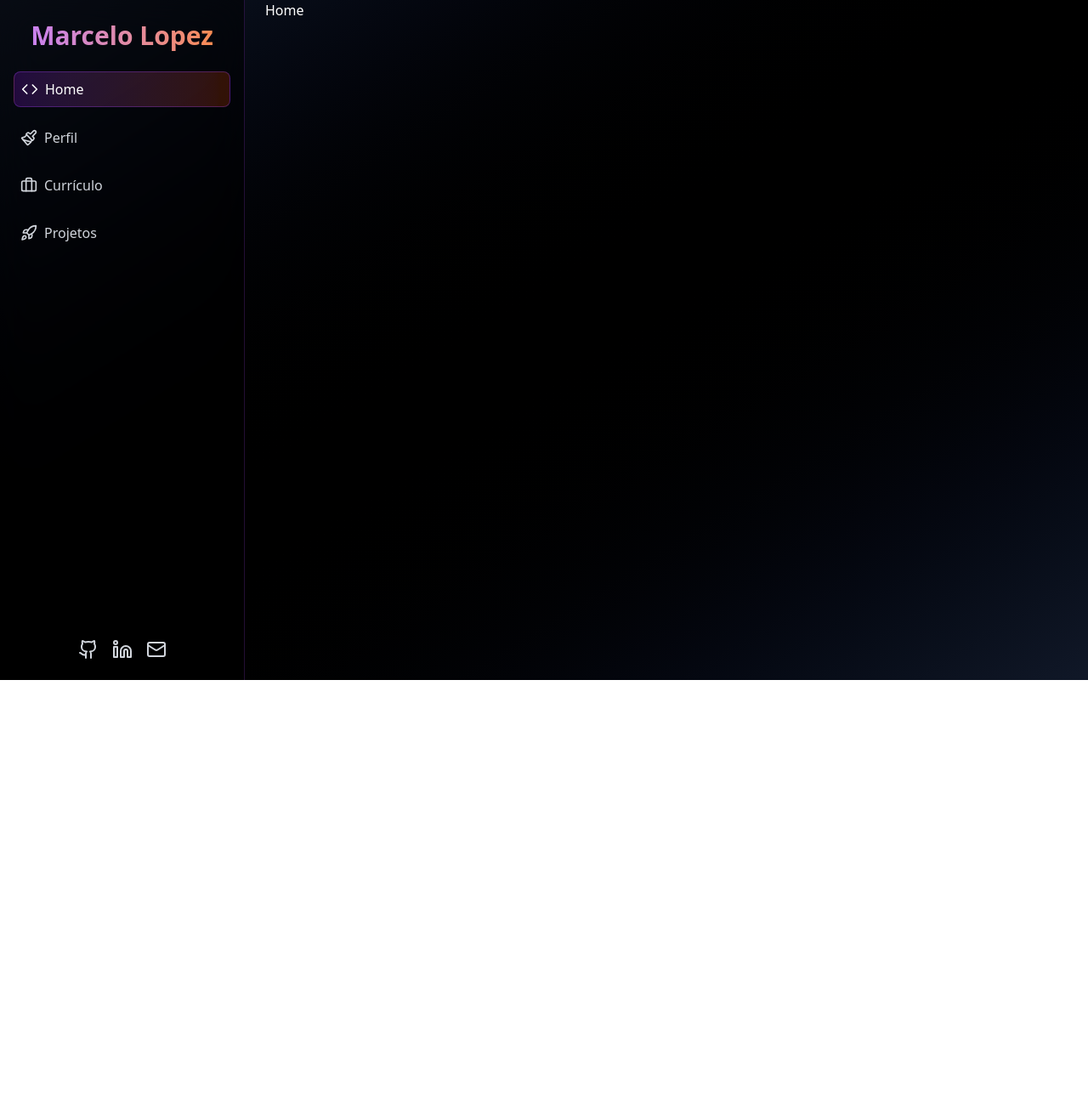
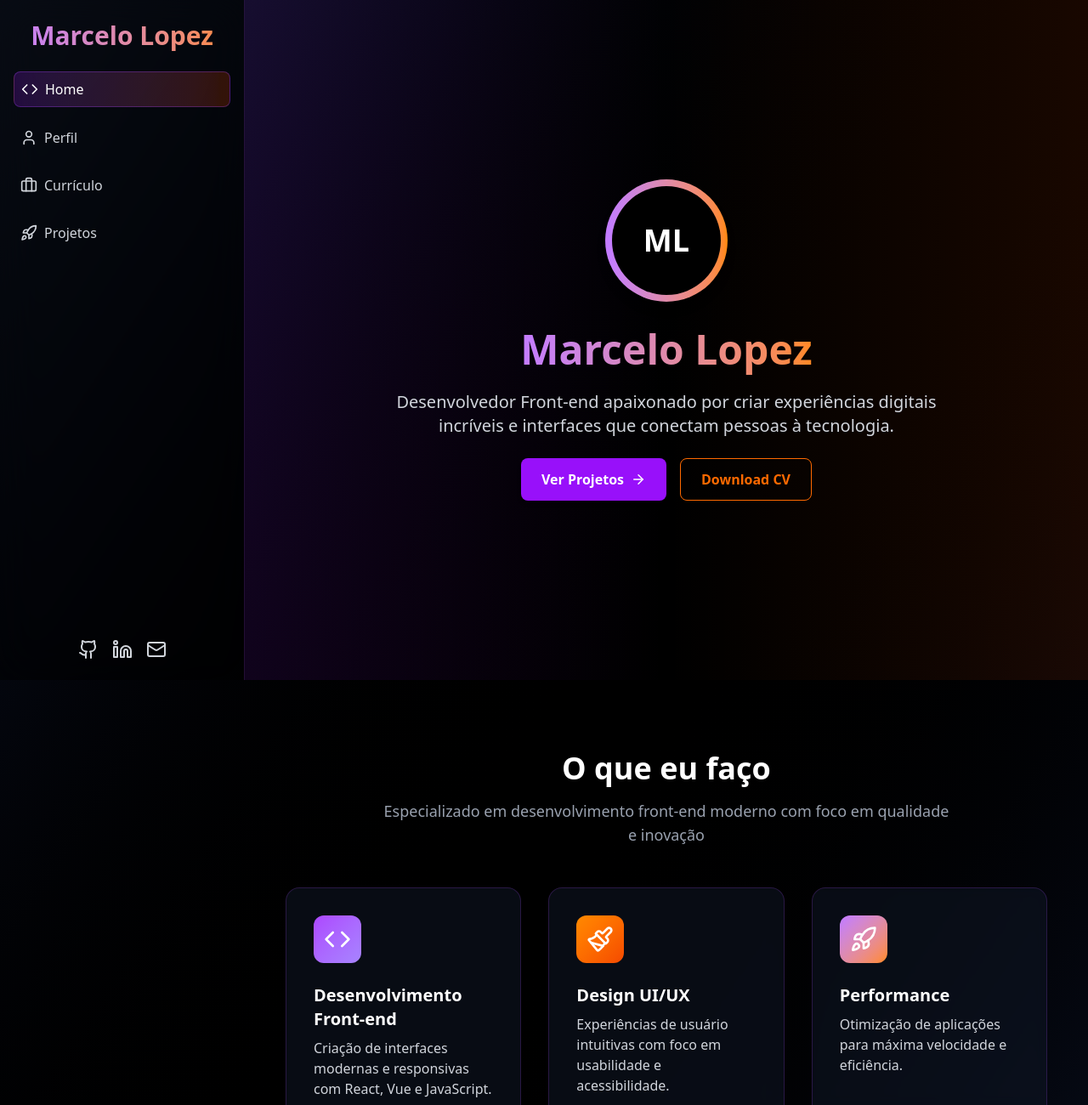
Before and after one commit to malopez23/marcelo-lopez, a React (Vite) app: page / in a window 1280 px wide. Shown: the top 1300 px of the page at 85% size. Before the commit the page ends 800 px from the top, so only its background shows below. Built offline with nearby package versions, Linux system fonts and the light colour scheme; the HTML template or start-up script is replaced by a standard one.

Commit message:
feat: página home implementada

```diff
--- a/src/App.jsx
+++ b/src/App.jsx
@@ -1,12 +1,13 @@
 import { BrowserRouter, Routes, Route } from 'react-router-dom';
 import Layout from './components/Layout';
+import Home from './pages/Home';
 
 function App() {
   return (
     <BrowserRouter>
       <Routes>
         <Route element={<Layout />}>
-          <Route path="/" element={<div>Home</div>} />
+          <Route path="/" element={<Home />} />
           <Route path="/profile" element={<div>Perfil</div>} />
           <Route path="/resume" element={<div>Currículo</div>} />
           <Route path="/projects" element={<div>Projetos</div>} />
--- a/src/components/Layout.jsx
+++ b/src/components/Layout.jsx
@@ -1,6 +1,6 @@
 import { useState } from 'react';
 import { motion, AnimatePresence } from 'framer-motion';
-import { Code, Paintbrush, Briefcase, Rocket, Github, Linkedin, Mail, Menu, X } from 'lucide-react';
+import { Code, User, Briefcase, Rocket, Github, Linkedin, Mail, Menu, X } from 'lucide-react';
 import { Outlet, NavLink } from 'react-router-dom';
 
 const Layout = () => {
@@ -8,19 +8,19 @@ const Layout = () => {
 
   const navItems = [
     { name: 'Home', path: '/', icon: <Code size={20} /> },
-    { name: 'Perfil', path: '/profile', icon: <Paintbrush size={20} /> },
+    { name: 'Perfil', path: '/profile', icon: <User size={20} /> },
     { name: 'Currículo', path: '/resume', icon: <Briefcase size={20} /> },
     { name: 'Projetos', path: '/projects', icon: <Rocket size={20} /> },
   ];
 
   return (
-    <div className="min-h-screen bg-gradient-to-br from-gray-900 via-black to-gray-900 text-white">
+    <div className="min-h-screen bg-gradient-to-br from-gray-900 via-black to-gray-900 text-white w-full" style={{ margin: 0, padding: 0 }}>
       {/* Sidebar (Desktop) */}
       <motion.aside
         initial={{ x: -100, opacity: 0 }}
         animate={{ x: 0, opacity: 1 }}
         transition={{ duration: 0.5 }}
-        className="relative hidden lg:fixed lg:inset-y-0 lg:left-0 lg:z-50 lg:block lg:w-72 lg:overflow-y-auto bg-black/50 backdrop-blur-xl border-r border-purple-500/20"
+        className="hidden lg:block fixed inset-y-0 left-0 z-50 w-72 overflow-y-auto bg-black/50 backdrop-blur-xl border-r border-purple-500/20"
       >
         <div className="text-3xl font-bold bg-gradient-to-r from-purple-400 to-orange-400 bg-clip-text text-transparent text-center mt-6">
           Marcelo Lopez
@@ -116,7 +116,8 @@ const Layout = () => {
       </AnimatePresence>
 
       {/* Conteúdo Principal */}
-      <main className="lg:ml-72 p-6 min-h-screen pt-20 lg:pt-0">
+      <main className="ml-0 lg:ml-72 pt-20 lg:pt-0 min-h-screen" style={{ margin: 0, padding: 0 }}>
+        <div className="lg:pl-72">
           <AnimatePresence mode="wait">
             <motion.div
               key={window.location.pathname}
@@ -128,6 +129,7 @@ const Layout = () => {
               <Outlet />
             </motion.div>
           </AnimatePresence>
+        </div>
       </main>
     </div>
   );
--- a/src/pages/Home.jsx
+++ b/src/pages/Home.jsx
@@ -0,0 +1,133 @@
+import { motion } from 'framer-motion';
+import { Code, Paintbrush, Rocket, ArrowRight } from 'lucide-react';
+
+const services = [
+	{
+		title: 'Desenvolvimento Front-end',
+		description: 'Criação de interfaces modernas e responsivas com React, Vue e JavaScript.',
+		icon: Code,
+		iconBg: 'from-purple-500 to-violet-400',
+	},
+	{
+		title: 'Design UI/UX',
+		description: 'Experiências de usuário intuitivas com foco em usabilidade e acessibilidade.',
+		icon: Paintbrush,
+		iconBg: 'from-orange-400 to-orange-600',
+	},
+	{
+		title: 'Performance',
+		description: 'Otimização de aplicações para máxima velocidade e eficiência.',
+		icon: Rocket,
+		iconBg: 'from-purple-400 to-orange-400',
+	},
+];
+
+const Home = () => (
+	<div className="space-y-16">
+		{/* Hero Section */}
+		<section className="text-center h-screen bg-gradient-to-r from-purple-600/10 via-transparent to-orange-600/10 justify-center items-center flex flex-col">
+			<motion.div
+				initial={{ scale: 0 }}
+				animate={{ scale: 1 }}
+				transition={{ delay: 0.2, type: 'spring', stiffness: 200 }}
+				className="w-36 h-36 mx-auto rounded-full bg-gradient-to-r from-purple-400 to-orange-400 flex items-center justify-center mb-6 shadow-lg"
+			>
+				<div className="w-32 h-32 bg-black rounded-full flex items-center justify-center text-4xl font-bold text-white">
+					ML
+				</div>
+			</motion.div>
+			<motion.h1
+				initial={{ opacity: 0, y: 30 }}
+				animate={{ opacity: 1, y: 0 }}
+				transition={{ duration: 0.5, delay: 0.3 }}
+				className="text-4xl md:text-5xl p-2 font-bold bg-gradient-to-r from-purple-400 to-orange-400 bg-clip-text text-transparent"
+			>
+				Marcelo Lopez
+			</motion.h1>
+			<motion.p
+				initial={{ opacity: 0, y: 30 }}
+				animate={{ opacity: 1, y: 0 }}
+				transition={{ duration: 0.5, delay: 0.4 }}
+				className="text-xl text-gray-300 mt-4 max-w-2xl mx-auto"
+			>
+				Desenvolvedor Front-end apaixonado por criar experiências digitais incríveis e interfaces que conectam pessoas
+				à tecnologia.
+			</motion.p>
+			<motion.div
+				initial={{ opacity: 0, y: 30 }}
+				animate={{ opacity: 1, y: 0 }}
+				transition={{ duration: 0.5, delay: 0.6 }}
+				className="mt-6 flex gap-4 justify-center font-bold"
+			>
+				<a
+					href="/projects"
+					className="bg-purple-600 text-white px-6 py-3 rounded-lg shadow-md hover:bg-purple-700 transition-colors flex items-center gap-2"
+				>
+					Ver Projetos
+					<ArrowRight size={18} />
+				</a>
+				<a
+					href="/resume"
+					className="border border-orange-500 text-orange-500 px-6 py-3 rounded-lg hover:bg-orange-500 hover:text-white transition-colors"
+				>
+					Download CV
+				</a>
+			</motion.div>
+		</section>
+
+		{/* Seção "O que eu faço" */}
+		<section className="py-5 px-12 mt-12">
+			<h2 className="text-3xl lg:text-4xl font-bold text-white mb-4 text-center">
+				O que eu faço
+			</h2>
+			<p className="text-gray-400 text-lg max-w-2xl mx-auto text-center mb-12">
+				Especializado em desenvolvimento front-end moderno com foco em qualidade e inovação
+			</p>
+			<div className="grid md:grid-cols-3 gap-8">
+				{services.map((service, index) => (
+					<motion.div
+						key={service.title}
+						initial={{ opacity: 0, x: -40 }}
+						whileInView={{ opacity: 1, x: 0 }}
+						viewport={{ once: true, amount: 0.3 }}
+						transition={{ duration: 0.5, delay: index * 0.1 }}
+						whileHover={{ y: -8, scale: 1.02 }}
+						className="bg-gray-900/50 backdrop-blur-sm border border-purple-500/20 rounded-2xl p-8 h-full hover:border-purple-500/40 transition-all duration-300"
+					>
+						<div className={`mb-6 w-14 h-14 rounded-xl flex items-center justify-center bg-gradient-to-br ${service.iconBg}`}>
+							<service.icon size={32} className="text-white" />
+						</div>
+						<h3 className="text-xl font-bold text-white mb-2">{service.title}</h3>
+						<p className="text-gray-300">{service.description}</p>
+					</motion.div>
+				))}
+			</div>
+		</section>
+
+		{/* CTA Final */}
+		<section className="flex justify-center items-center py-24">
+			<motion.div
+				initial={{ opacity: 0, y: 40 }}
+				whileInView={{ opacity: 1, y: 0 }}
+				viewport={{ once: true, amount: 0.3 }}
+				transition={{ duration: 0.6 }}
+				className="max-w-6xl bg-gradient-to-r from-[#2a153a] to-[#3a1c1c] rounded-2xl p-16 shadow-lg text-center border border-purple-500/20"
+			>
+				<h2 className="text-3xl md:text-4xl font-bold text-white mb-6">
+					Vamos trabalhar juntos?
+				</h2>
+				<p className="text-gray-200 text-lg mb-8">
+					Estou sempre aberto a novas oportunidades e projetos interessantes. Entre em contato e vamos criar algo incrível!
+				</p>
+				<a
+					href="/profile"
+					className="inline-block px-8 py-3 rounded-lg font-bold text-white bg-gradient-to-r from-orange-500 to-purple-500 hover:from-purple-500 hover:to-orange-500 transition-colors shadow-md"
+				>
+					Entre em Contato
+				</a>
+			</motion.div>
+		</section>
+	</div>
+);
+
+export default Home;
```
Lines whose indentation alone changed are shown as unchanged.
